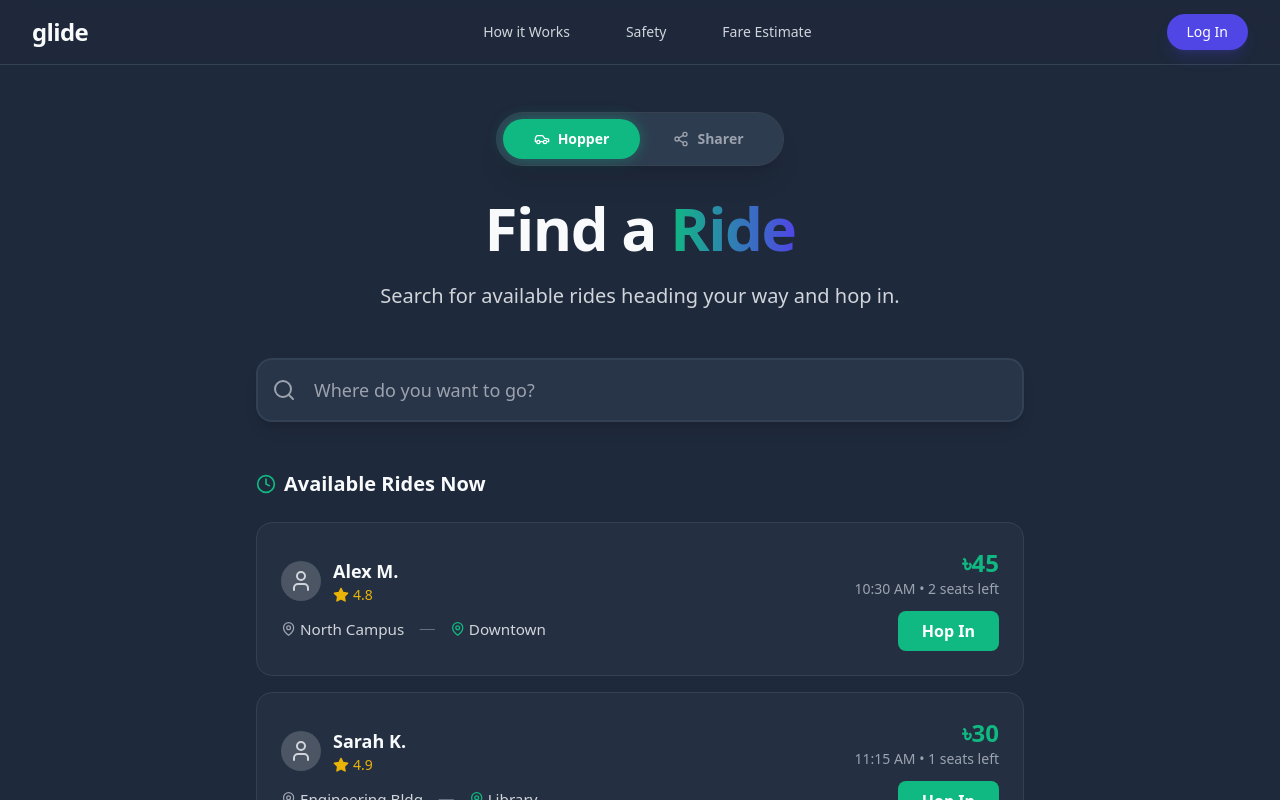
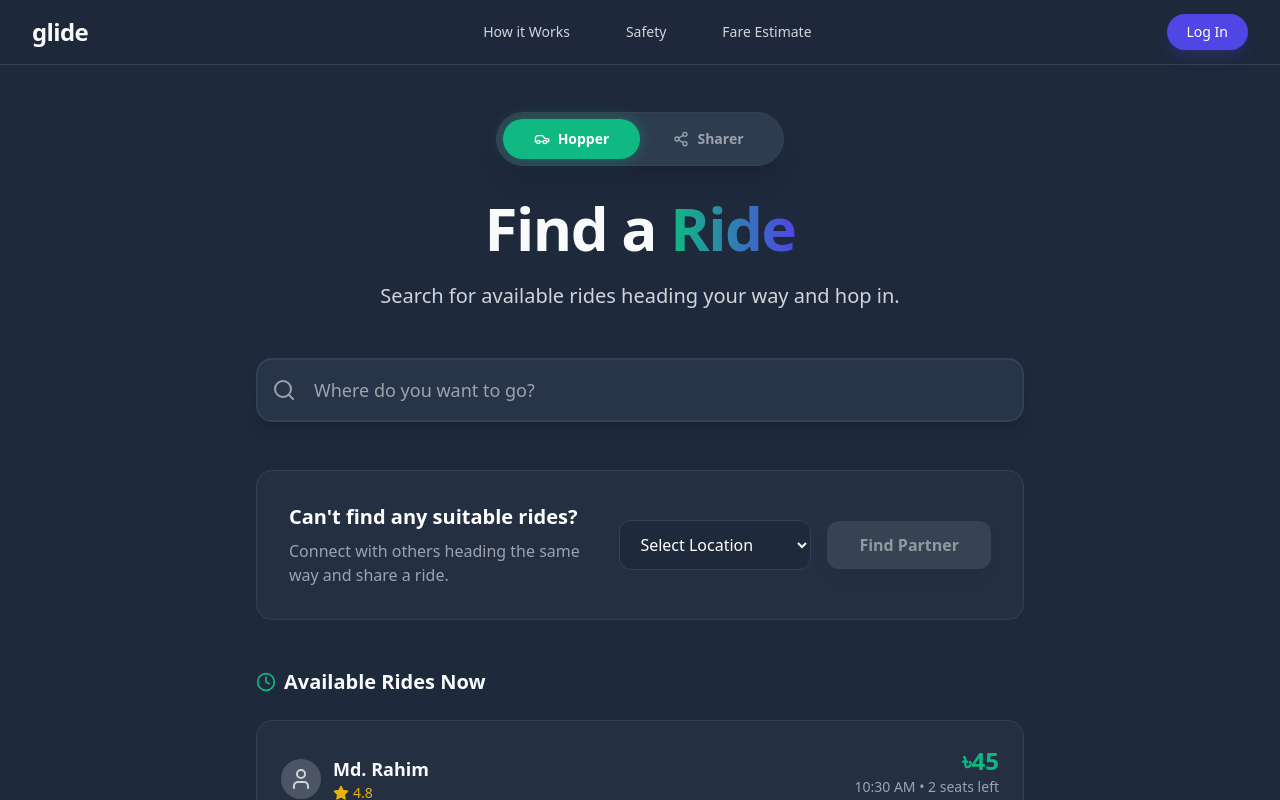
Before and after one commit to abdullxhsalim/glide, a React (Vite) app in the folder client/: page /dash in a window 1280 px wide. Shown: the top 800 px of the page. Built offline with nearby package versions, Linux system fonts and the light colour scheme.

Commit message:
feat: Add Find Partner section with dropdown and status to HopperMode

```diff
--- a/client/src/pages/HopperMode.jsx
+++ b/client/src/pages/HopperMode.jsx
@@ -3,11 +3,13 @@ import { Search, MapPin, Clock, User, Star } from 'lucide-react';
 
 const HopperMode = () => {
   const [searchQuery, setSearchQuery] = useState('');
+  const [partnerLocation, setPartnerLocation] = useState('');
+  const [requestSent, setRequestSent] = useState(false);
 
   const availableRides = [
-    { id: 1, driver: 'Alex M.', rating: 4.8, from: 'North Campus', to: 'Downtown', time: '10:30 AM', price: '৳45', seats: 2 },
-    { id: 2, driver: 'Sarah K.', rating: 4.9, from: 'Engineering Bldg', to: 'Library', time: '11:15 AM', price: '৳30', seats: 1 },
-    { id: 3, driver: 'David J.', rating: 4.7, from: 'Main Gate', to: 'Subway Station', time: '12:00 PM', price: '৳50', seats: 3 },
+    { id: 1, driver: 'Md. Rahim', rating: 4.8, from: 'Banani', to: 'Gulshan', time: '10:30 AM', price: '৳45', seats: 2 },
+    { id: 2, driver: 'Sadia Rahman', rating: 4.9, from: 'Dhanmondi', to: 'Motijheel', time: '11:15 AM', price: '৳30', seats: 1 },
+    { id: 3, driver: 'Arif Hossain', rating: 4.7, from: 'Uttara', to: 'Mirpur', time: '12:00 PM', price: '৳50', seats: 3 },
   ];
 
   return (
@@ -36,6 +38,43 @@ const HopperMode = () => {
           />
         </div>
 
+        {/* Find Partner Section */}
+        <div className="mb-12 p-6 sm:p-8 bg-[#334155]/30 rounded-2xl border border-[#334155] flex flex-col sm:flex-row items-center justify-between text-center sm:text-left gap-6">
+          <div className="flex-1">
+            <h3 className="text-xl font-bold mb-2 text-white">Can't find any suitable rides?</h3>
+            <p className="text-gray-400 mb-4 sm:mb-0">Connect with others heading the same way and share a ride.</p>
+          </div>
+          <div className="flex flex-col sm:flex-row gap-4 items-center w-full sm:w-auto">
+            <select
+              className="bg-[#1E293B] border border-[#334155] rounded-xl py-3 px-4 text-white focus:outline-none focus:border-[#10B981] w-full sm:w-48"
+              value={partnerLocation}
+              onChange={(e) => {
+                setPartnerLocation(e.target.value);
+                setRequestSent(false);
+              }}
+            >
+              <option value="">Select Location</option>
+              {['Banani', 'Gulshan', 'Dhanmondi', 'Motijheel', 'Uttara', 'Mirpur', 'Mohakhali', 'Badda'].map(loc => (
+                <option key={loc} value={loc}>{loc}</option>
+              ))}
+            </select>
+            <button
+              onClick={() => {
+                if (partnerLocation) setRequestSent(true);
+              }}
+              disabled={requestSent || !partnerLocation}
+              className={`px-8 py-3 rounded-xl font-bold transition-all shadow-lg shrink-0 w-full sm:w-auto text-white ${requestSent
+                  ? 'bg-green-600 bg-none cursor-not-allowed border border-green-500'
+                  : partnerLocation
+                    ? 'bg-gradient-to-r from-[#10B981] to-[#4F46E5] hover:opacity-90 hover:shadow-xl'
+                    : 'bg-gray-600 cursor-not-allowed opacity-50'
+                }`}
+            >
+              {requestSent ? 'Request Sent ✓' : 'Find Partner'}
+            </button>
+          </div>
+        </div>
+
         {/* Ride List */}
         <div className="space-y-4">
           <h3 className="text-xl font-bold mb-6 flex items-center gap-2">
@@ -59,9 +98,9 @@ const HopperMode = () => {
                 </div>
 
                 <div className="flex items-center gap-4 text-gray-300 scale-95 origin-left">
-                     <div className="flex items-center gap-1"><MapPin className="w-4 h-4 text-gray-400"/> {ride.from}</div>
+                  <div className="flex items-center gap-1"><MapPin className="w-4 h-4 text-gray-400" /> {ride.from}</div>
                   <div className="w-4 h-[1px] bg-gray-500"></div>
-                     <div className="flex items-center gap-1"><MapPin className="w-4 h-4 text-[#10B981]"/> {ride.to}</div>
+                  <div className="flex items-center gap-1"><MapPin className="w-4 h-4 text-[#10B981]" /> {ride.to}</div>
                 </div>
               </div>
 
```
Lines whose indentation alone changed are shown as unchanged.
